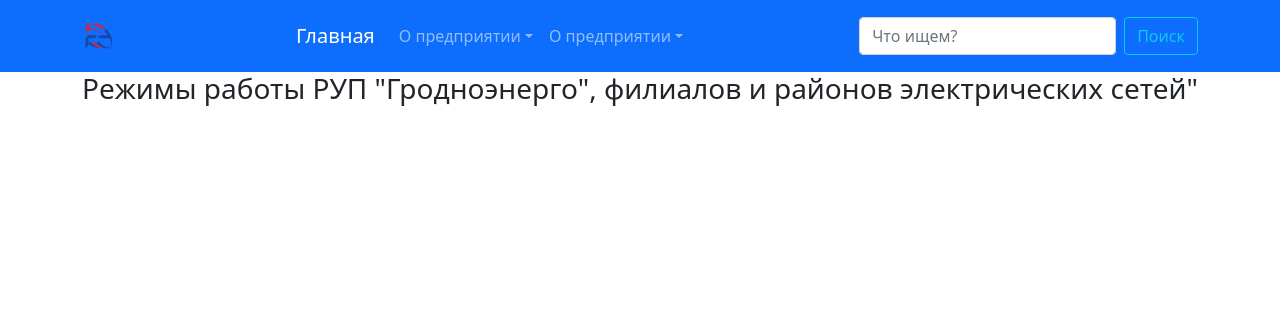
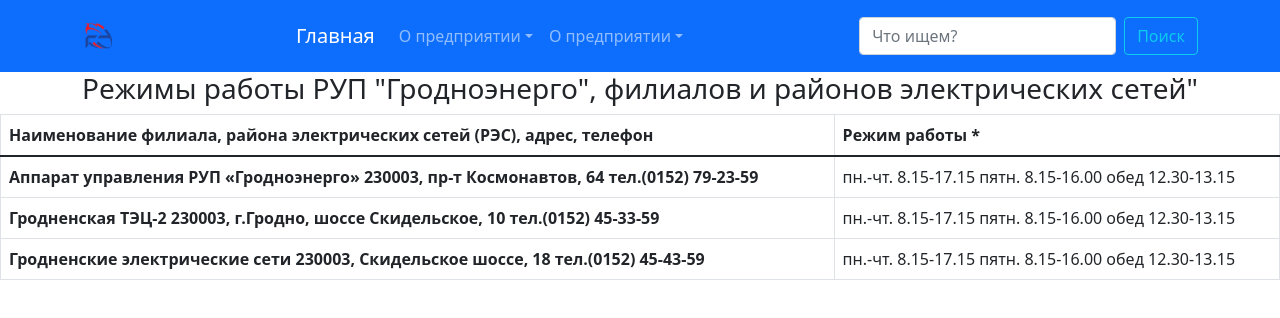
Before and after one commit to Ragimov-Kirill/React-energo, a React (Create React App) app: page /workingmode in a window 1280 px wide. Shown: the top 318 px of the page. Built offline with nearby package versions, Linux system fonts and the light colour scheme.

Commit message:
Add Table

```diff
--- a/package.json
+++ b/package.json
@@ -13,6 +13,7 @@
     "react-router": "^6.2.1",
     "react-router-dom": "^6.2.1",
     "react-scripts": "5.0.0",
+    "react-table": "^7.7.0",
     "web-vitals": "^2.1.4"
   },
   "scripts": {
--- a/src/Pages/WorkingMode.js
+++ b/src/Pages/WorkingMode.js
@@ -3,9 +3,52 @@
 export default class WorkingMode extends Component {
   render() {
      return (
+       <>
        <div>
           <h3 align ="center">Режимы работы РУП "Гродноэнерго", филиалов и районов электрических сетей"</h3>
+
        </div>
+
+       <table class="table table-bordered">
+  <thead>
+    <tr>
+      <th scope="col">Наименование филиала, района электрических сетей (РЭС),  адрес, телефон</th>
+      <th scope="col">Режим работы *</th>
+
+    </tr>
+  </thead>
+  <tbody>
+    <tr>
+      <th scope="row">Аппарат управления
+РУП «Гродноэнерго»
+230003, пр-т Космонавтов, 64
+тел.(0152) 79-23-59</th>
+      <td>пн.-чт. 8.15-17.15
+пятн. 8.15-16.00
+обед 12.30-13.15</td>
+
+    </tr>
+    <tr>
+      <th scope="row">Гродненская ТЭЦ-2
+230003, г.Гродно, шоссе Скидельское, 10
+тел.(0152) 45-33-59</th>
+      <td>пн.-чт. 8.15-17.15
+пятн. 8.15-16.00
+обед 12.30-13.15</td>
+
+    </tr>
+    <tr>
+      <th scope="row">Гродненские электрические сети
+230003, Скидельское шоссе, 18
+тел.(0152) 45-43-59</th>
+      <td>пн.-чт. 8.15-17.15
+пятн. 8.15-16.00
+обед 12.30-13.15</td>
+
+    </tr>
+  </tbody>
+</table>
+</>
      )
    }
  }
```
Also changed, not shown: 1 other file (tests, documents, lock files or other folders).
